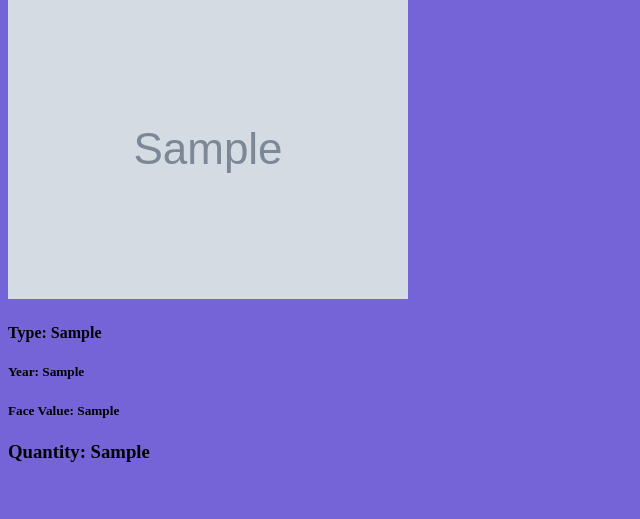
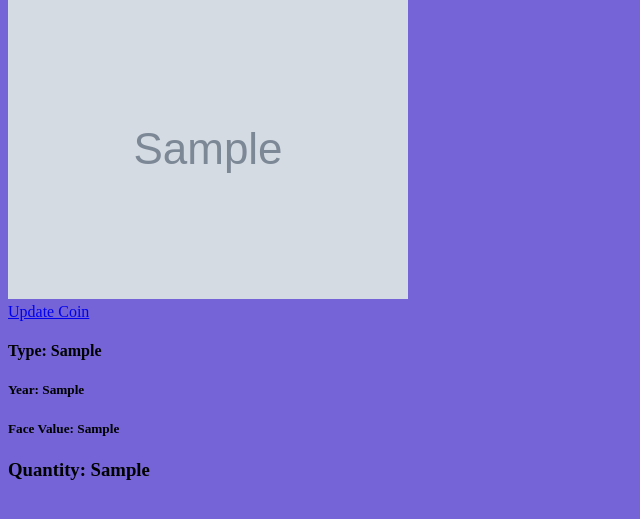
Before and after one commit to justingracie/Finch_Collector, a Django app: page /coins/1/ in a window 1280 px wide. Shown: the part 27-546 px from the top of the page, without its empty margins (0-640 px from the left). Run offline with Django 4.2, Linux system fonts and the light colour scheme; tables that the repository leaves empty hold one stand-in row (values such as "Sample post"); grey boxes marked "Sample" are stand-in pictures.

Commit message:
added update Route and Link

```diff
--- a/main_app/templates/coin_detail.html
+++ b/main_app/templates/coin_detail.html
@@ -1,6 +1,10 @@
 {% extends 'base.html' %}
 {% block content %}
 <img src="{{coin.img}}" alt="{{coin.type}}">
+
+<div>
+    <a href="{% url 'coin_update' coin.pk %}">Update Coin</a>
+</div>
 
 <div>
     <h4>Type: {{coin.type}}</h4>
--- a/main_app/templates/coin_list.html
+++ b/main_app/templates/coin_list.html
@@ -8,6 +8,7 @@
 
 <h1>Coin list</h1>
 {% for coin in coins %}
+
 <a href="{% url 'coin_detail' coin.pk %}">
 
     <img src="{{coin.img}}" alt="{{coin.type}}">
--- a/main_app/urls.py
+++ b/main_app/urls.py
@@ -7,4 +7,5 @@ urlpatterns =[
     path('coins/', views.CoinList.as_view(), name="coins"),
     path('coins/new/', views.CoinCreate.as_view(), name="coin_create"),
     path('coins/<int:pk>/', views.CoinDetail.as_view(), name="coin_detail"),
+    path('coins/<int:pk>/update', views.CoinUpdate.as_view(), name="coin_update"),
 ]
--- a/main_app/views.py
+++ b/main_app/views.py
@@ -6,7 +6,7 @@ from django.views import View
 from django.http import HttpResponse
 from django.views.generic.base import TemplateView
 from .models import Coin
-from django.views.generic.edit import CreateView
+from django.views.generic.edit import CreateView, UpdateView
 from django.views.generic import DetailView
 
 
@@ -34,3 +34,9 @@ class CoinCreate(CreateView):
 class CoinDetail(DetailView):
     model = Coin
     template_name = "coin_detail.html"
+
+class CoinUpdate(UpdateView):
+    model = Coin
+    fields = ['type', 'year', 'img', 'value', 'quantity']
+    template_name = "coin_update.html"
+    success_url = "/coins/"
```
Also changed, not shown: main_app/templates/coin_update.html (added, +8 -0 lines).
